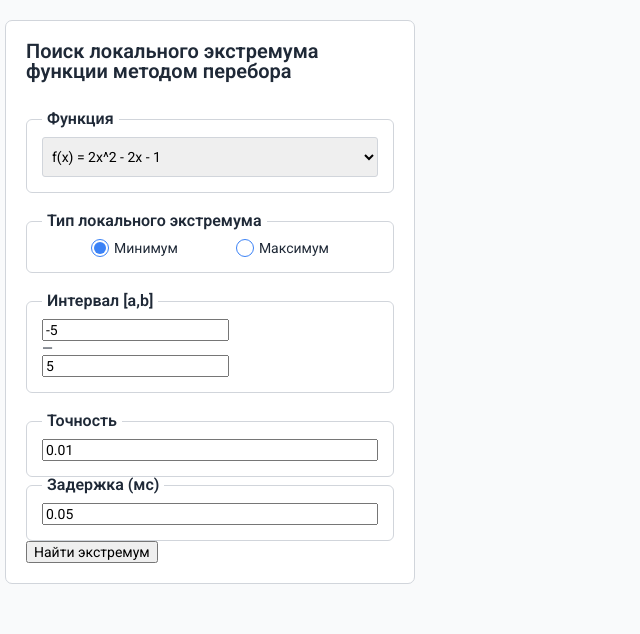
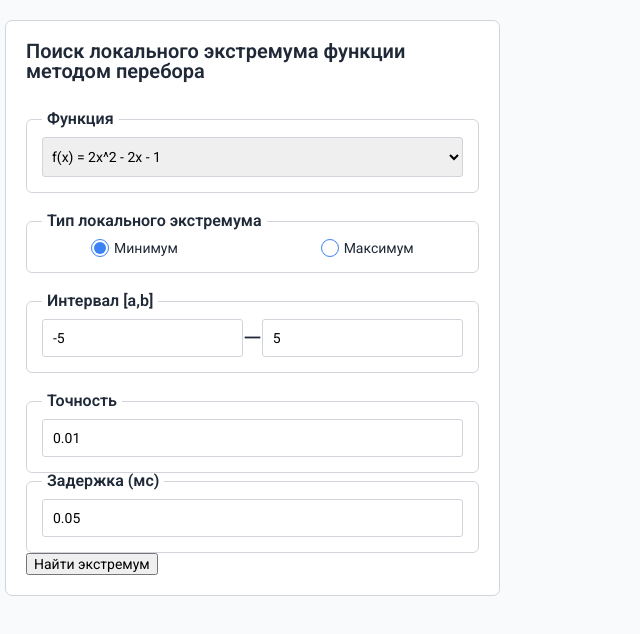
Before and after one commit to FiveStarHotel/bruteforce-local-extremum-finder-web, a website: page index.html in a window 1280 px wide. Shown: the top 634 px of the page, without its empty margins (0-640 px from the left). Drawn offline with nearby package versions, Linux system fonts and the light colour scheme; files that its build step writes are made by us from their sources.

Commit message:
Implemented input and interval components

```diff
--- /dev/null
+++ b/styles/components/_input.scss
@@ -0,0 +1,8 @@
+.input {
+  input {
+    border: var(--border);
+    border-radius: var(--border-radius-input);
+
+    padding: 10px;
+  }
+}
--- /dev/null
+++ b/styles/components/_interval.scss
@@ -0,0 +1,9 @@
+.interval {
+  display: flex;
+  justify-content: space-between;
+  align-items: center;
+
+  &__divider {
+    font-size: 24px;
+  }
+}
--- a/styles/components/index.scss
+++ b/styles/components/index.scss
@@ -3,3 +3,5 @@
 @forward "fieldset";
 @forward "select";
 @forward "radio-button";
+@forward "input";
+@forward "interval";
```
